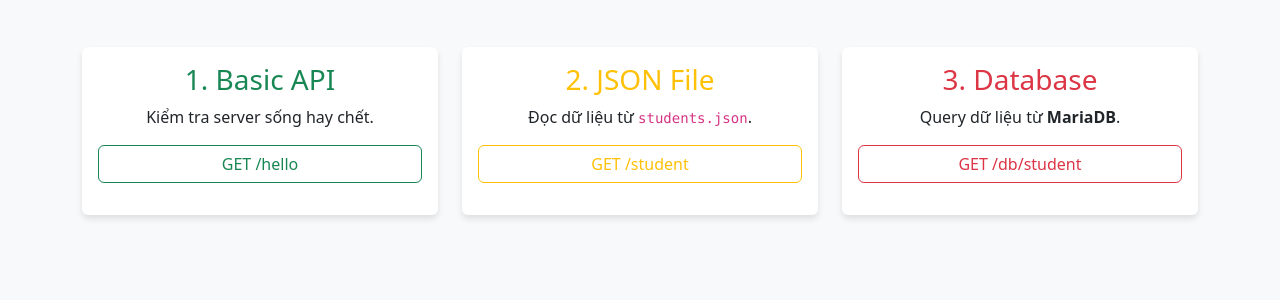
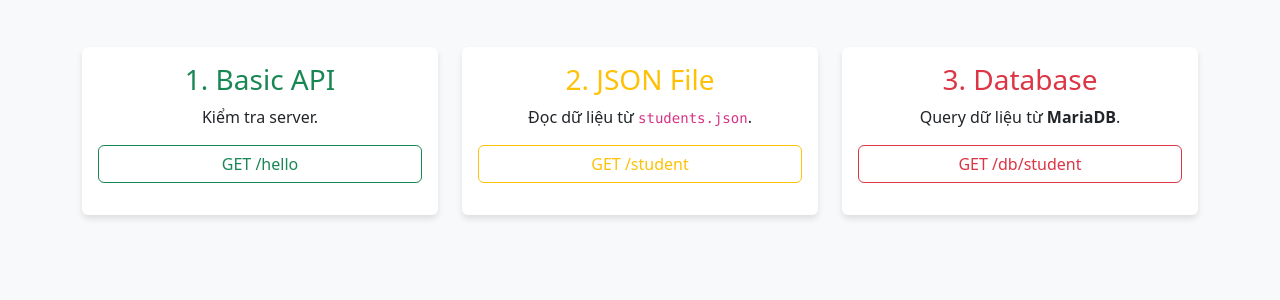
Before and after one commit to Hapm04/NguyenHoangAnminiclouddemo, a Flask app: page / in a window 1280 px wide. Shown: the part 154-454 px from the top of the page. Run offline with Flask 3, Linux system fonts and the light colour scheme.

Commit message:
Add files via upload

```diff
--- a/application-backend-server/templates/index.html
+++ b/application-backend-server/templates/index.html
@@ -24,7 +24,7 @@
                 <div class="card h-100">
                     <div class="card-body text-center">
                         <h3 class="card-title text-success">1. Basic API</h3>
-                        <p class="card-text">Kiểm tra server sống hay chết.</p>
+                        <p class="card-text">Kiểm tra server.</p>
                         <button onclick="callApi('/hello', 'output-hello')" class="btn btn-outline-success w-100">GET /hello</button>
                         <div id="output-hello" class="mt-3 text-start"></div>
                     </div>
```
